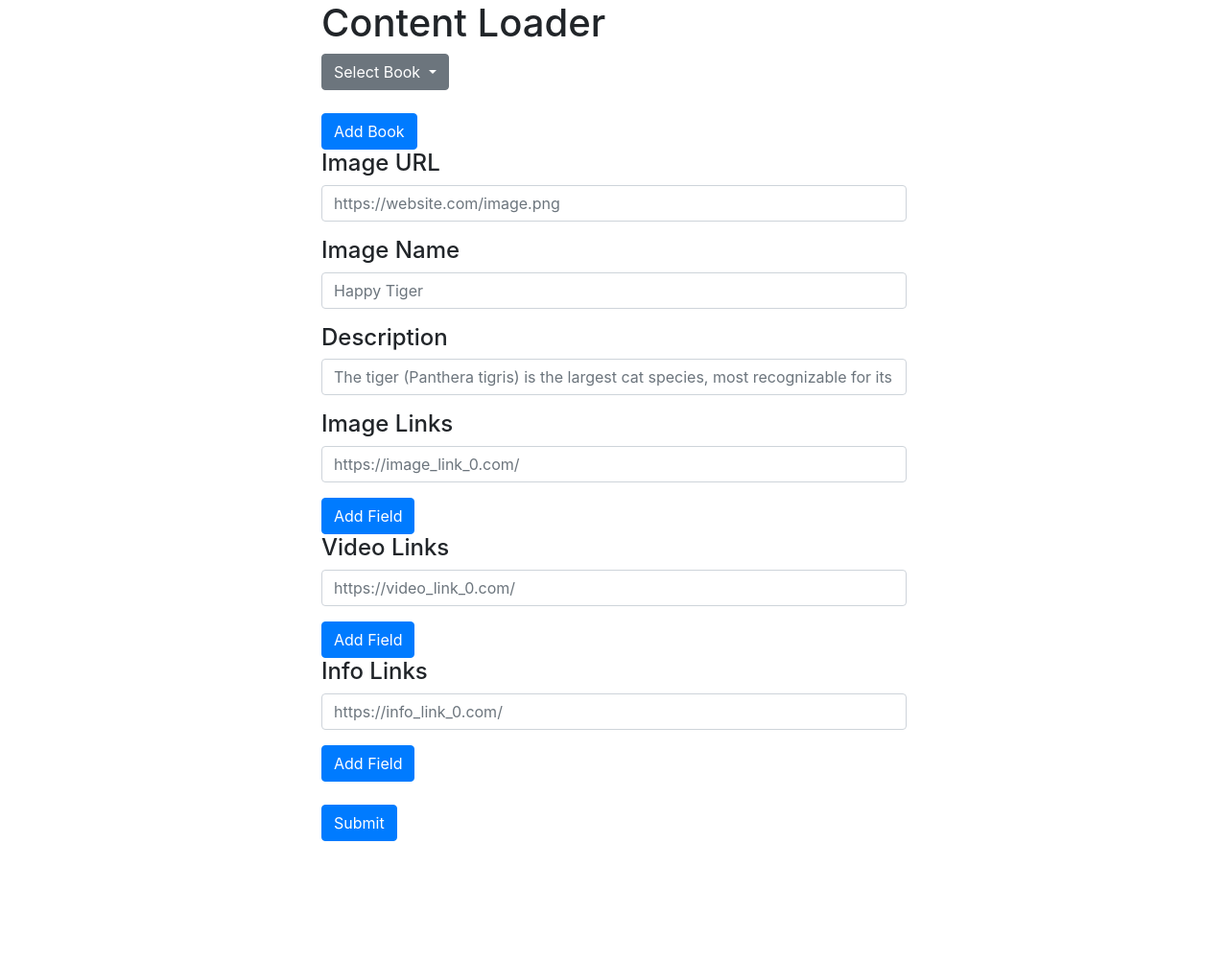
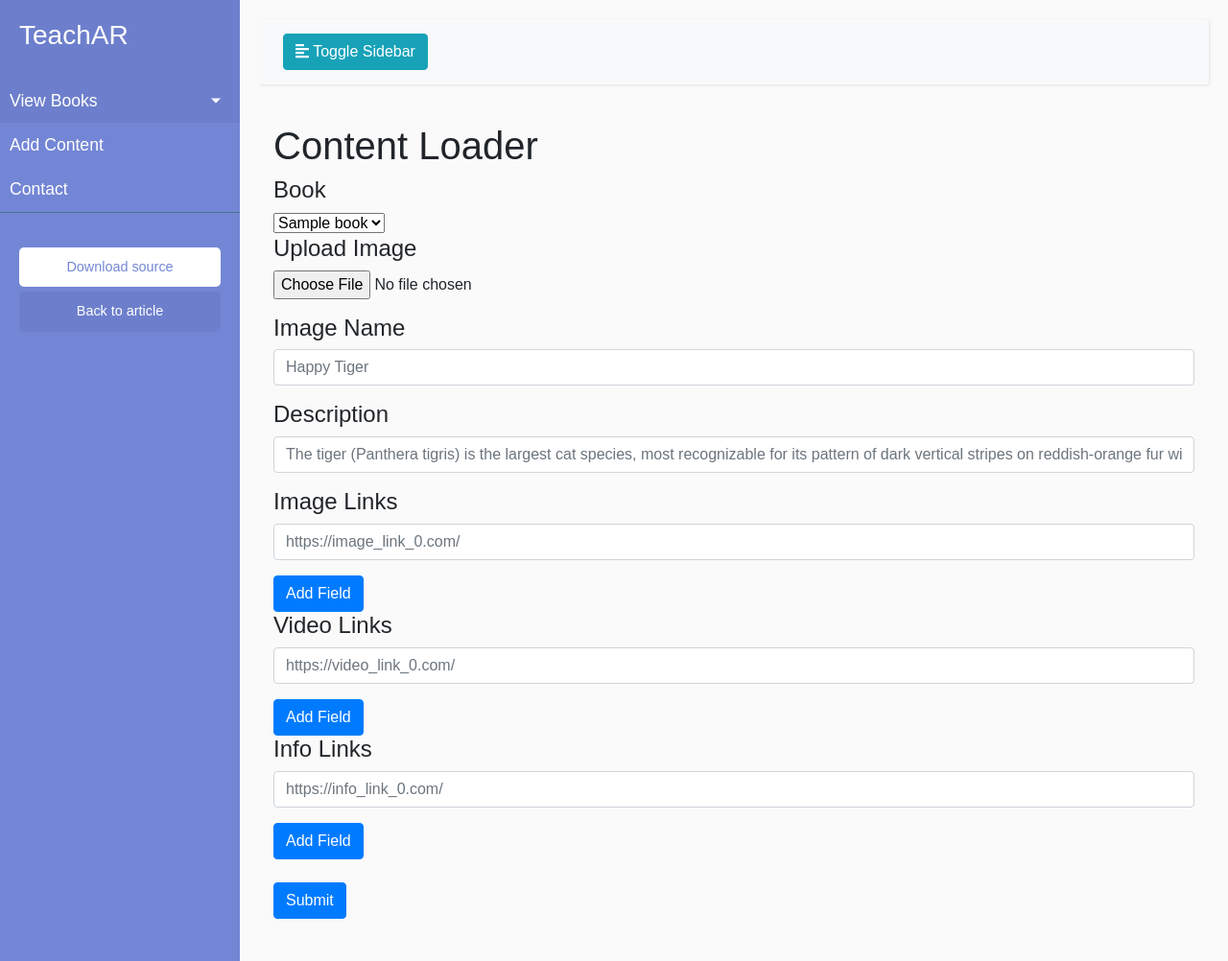
Before and after one commit to Averylamp/teachAR, a Flask app: template Web/templates/content_loader.html in a window 1280 px wide. Shown: the whole page at 96% size. Before the commit the page ends 877 px from the top, so only its background shows below. Run offline with Flask 2, Linux system fonts and the light colour scheme; the template is opened without the code that fills it: most values are stand-ins (such as "Sample title", 1, 10 or a date in 2020); some libraries are stand-ins or nearby versions.

Commit message:
progress

```diff
--- a/Web/server.py
+++ b/Web/server.py
@@ -1,4 +1,4 @@
-from flask import Flask, render_template, flash, request
+from flask import Flask, render_template, flash, request, redirect, url_for
 from wtforms import Form, TextField, TextAreaField, validators, StringField, SubmitField
 from google.cloud import firestore
 from objects import Book, Image
@@ -10,6 +10,7 @@ import glob
 
 # TODO(ethan): reove debug
 DEBUG=True
+
 app = Flask(__name__)
 app.config.from_object(__name__)
 app.config['SECRET_KEY'] = '7d441f27d441f27567d441f2b6176a'
@@ -42,7 +43,6 @@ def homepage(bookid):
     all_images = [i.to_dict() for i in images]
     books = db.collection(u"books").get()
     all_books = [i.to_dict() for i in books]
-    print(all_images)
     return render_template("index.html", images=all_images, books=all_books)
 
 if __name__ == '__main__':
--- a/Web/static/styles/content_loader.css
+++ b/Web/static/styles/content_loader.css
@@ -1,17 +1,21 @@
-html, body {
+/* html, body {
     height: 100%;
     width: 50%;
+} */
+
+body .container {
+  margin: auto;
 }
 
-html {
+/* html {
     display: table;
     margin: auto;
-}
+} */
 
-body {
+/* body {
     display: table-cell;
     vertical-align: middle;
-}
+} */
 
 .form-group .form-control {
   margin-bottom: 3px;
--- a/Web/templates/content_loader.html
+++ b/Web/templates/content_loader.html
@@ -1,42 +1,114 @@
-<!DOCTYPE html PUBLIC "-//W3C//DTD XHTML 1.0 Strict//EN" "http://www.w3.org/TR/xhtml1/DTD/xhtml1-strict.dtd">
+<!DOCTYPE html>
 <html>
+
 <head>
+    <meta charset="utf-8">
+    <meta name="viewport" content="width=device-width, initial-scale=1.0">
+    <meta http-equiv="X-UA-Compatible" content="IE=edge">
+
     <title>TeachAR</title>
-    <link rel="stylesheet" href="https://maxcdn.bootstrapcdn.com/bootstrap/4.0.0/css/bootstrap.min.css" integrity="sha384-Gn5384xqQ1aoWXA+058RXPxPg6fy4IWvTNh0E263XmFcJlSAwiGgFAW/dAiS6JXm" crossorigin="anonymous">
+
+    <!-- Bootstrap CSS CDN -->
+    <link rel="stylesheet" href="https://stackpath.bootstrapcdn.com/bootstrap/4.1.0/css/bootstrap.min.css" integrity="sha384-9gVQ4dYFwwWSjIDZnLEWnxCjeSWFphJiwGPXr1jddIhOegiu1FwO5qRGvFXOdJZ4" crossorigin="anonymous">
+    <!-- Our Custom CSS -->
+	  <link rel="stylesheet" href="{{ url_for('static', filename='style.css') }}">
+    <!-- custom css for form -->
     <link rel="stylesheet" type= "text/css" href= "{{ url_for('static', filename='styles/content_loader.css') }}">
-    <script src="https://code.jquery.com/jquery-3.2.1.slim.min.js" integrity="sha384-KJ3o2DKtIkvYIK3UENzmM7KCkRr/rE9/Qpg6aAZGJwFDMVNA/GpGFF93hXpG5KkN" crossorigin="anonymous"></script>
-    <script src="https://cdnjs.cloudflare.com/ajax/libs/popper.js/1.12.9/umd/popper.min.js" integrity="sha384-ApNbgh9B+Y1QKtv3Rn7W3mgPxhU9K/ScQsAP7hUibX39j7fakFPskvXusvfa0b4Q" crossorigin="anonymous"></script>
-    <script src="https://maxcdn.bootstrapcdn.com/bootstrap/4.0.0/js/bootstrap.min.js" integrity="sha384-JZR6Spejh4U02d8jOt6vLEHfe/JQGiRRSQQxSfFWpi1MquVdAyjUar5+76PVCmYl" crossorigin="anonymous"></script>
+    <!-- Font Awesome JS -->
+    <script defer src="https://use.fontawesome.com/releases/v5.0.13/js/solid.js" integrity="sha384-tzzSw1/Vo+0N5UhStP3bvwWPq+uvzCMfrN1fEFe+xBmv1C/AtVX5K0uZtmcHitFZ" crossorigin="anonymous"></script>
+    <script defer src="https://use.fontawesome.com/releases/v5.0.13/js/fontawesome.js" integrity="sha384-6OIrr52G08NpOFSZdxxz1xdNSndlD4vdcf/q2myIUVO0VsqaGHJsB0RaBE01VTOY" crossorigin="anonymous"></script>
 </head>
+
 <body>
+    <div class="wrapper">
+        <!-- Sidebar  -->
+        <nav id="sidebar">
+            <div class="sidebar-header">
+                <h3>TeachAR</h3>
+            </div>
 
+            <ul class="list-unstyled components">
+                <li class="active">
+                    <a href="#homeSubmenu" data-toggle="collapse" aria-expanded="false" class="dropdown-toggle">View Books</a>
+                    <ul class="collapse list-unstyled" id="homeSubmenu">
+						{% for book in books %}
+							<li>
+								<a href="/{{book.bookID}}/view_images">{{book.name}}</a>
+							</li>
+						{% endfor %}
+                    </ul>
+                </li>
+                <li>
+                    <a href="#">Add Content</a>
+                </li>
+                <li>
+                    <a href="#">Contact</a>
+                </li>
+            </ul>
+
+            <ul class="list-unstyled CTAs">
+                <li>
+                    <a href="https://bootstrapious.com/tutorial/files/sidebar.zip" class="download">Download source</a>
+                </li>
+                <li>
+                    <a href="https://bootstrapious.com/p/bootstrap-sidebar" class="article">Back to article</a>
+                </li>
+            </ul>
+        </nav>
+
+        <!-- Page Content  -->
+        <div id="content">
+
+            <nav class="navbar navbar-expand-lg navbar-light bg-light">
+                <div class="container-fluid">
+
+                    <button type="button" id="sidebarCollapse" class="btn btn-info">
+                        <i class="fas fa-align-left"></i>
+                        <span>Toggle Sidebar</span>
+                    </button>
+                    <button class="btn btn-dark d-inline-block d-lg-none ml-auto" type="button" data-toggle="collapse" data-target="#navbarSupportedContent" aria-controls="navbarSupportedContent" aria-expanded="false" aria-label="Toggle navigation">
+                        <i class="fas fa-align-justify"></i>
+                    </button>
+
+                    <div class="collapse navbar-collapse" id="navbarSupportedContent">
+                        <ul class="nav navbar-nav ml-auto">
+                            <li class="nav-item active">
+                                <a class="nav-link" href="#"></a>
+                            </li>
+                            </li>
+                        </ul>
+                    </div>
+                </div>
+            </nav>
+			<!-- add code here -->
           <div class="container">
 
             <h1>Content Loader</h1>
 
             <!-- optionally add a new book -->
-      <form  action="" method="post" role="form">
+            <form action="" method="post" role="form" enctype=multipart/form-data>
 
-        <div class="dropdown">
-          <button class="btn btn-secondary dropdown-toggle" type="button" id="dropdownMenuButton" data-toggle="dropdown" aria-haspopup="true" aria-expanded="false">
-            Select Book
-          </button>
-          <div class="dropdown-menu" aria-labelledby="dropdownMenuButton">
-            <a class="dropdown-item" href="#">Action</a>
-            <a class="dropdown-item" href="#">Another action</a>
-            <a class="dropdown-item" href="#">Something else here</a>
-          </div>
-        </div>
+              <h4>Book</h4>
+              <select id="book_selection" name="book_id">
+                {% for book in books %}
+                <option value="{{book.bookID}}">{{book.name}}</option>
+                {% endfor %}
+              </select>
 
               <br>
-        <button type="button" class="btn btn-primary" id="add_book">Add Book</button>
+              <!-- <button type="button" class="btn btn-primary" id="add_book">Add Book</button> -->
 
-        <h4>Image URL</h4>
+              <!-- <h4>Image URL</h4>
               <div class="form-group">
                 <input type="text" class="form-control" id="image_url" name="image_url" placeholder="https://website.com/image.png">
-        </div>
+              </div> -->
 
-        <div id="image_display">
+              <!-- <div id="image_display">
+              </div> -->
+
+              <h4>Upload Image</h4>
+              <div class="form-group">
+                <input type=file name=file>
               </div>
 
               <h4>Image Name</h4>
@@ -85,8 +157,23 @@
                 {% endif %}
             {% endwith %}
           </div>
+        </div>
+    </div>
 
-    <br>
+    <!-- jQuery CDN - Slim version (=without AJAX) -->
+    <script src="https://code.jquery.com/jquery-3.3.1.slim.min.js" integrity="sha384-q8i/X+965DzO0rT7abK41JStQIAqVgRVzpbzo5smXKp4YfRvH+8abtTE1Pi6jizo" crossorigin="anonymous"></script>
+    <!-- Popper.JS -->
+    <script src="https://cdnjs.cloudflare.com/ajax/libs/popper.js/1.14.0/umd/popper.min.js" integrity="sha384-cs/chFZiN24E4KMATLdqdvsezGxaGsi4hLGOzlXwp5UZB1LY//20VyM2taTB4QvJ" crossorigin="anonymous"></script>
+    <!-- Bootstrap JS -->
+    <script src="https://stackpath.bootstrapcdn.com/bootstrap/4.1.0/js/bootstrap.min.js" integrity="sha384-uefMccjFJAIv6A+rW+L4AHf99KvxDjWSu1z9VI8SKNVmz4sk7buKt/6v9KI65qnm" crossorigin="anonymous"></script>
+
+    <script type="text/javascript">
+        $(document).ready(function () {
+            $('#sidebarCollapse').on('click', function () {
+                $('#sidebar').toggleClass('active');
+            });
+        });
+    </script>
 
     <script>
 
@@ -120,20 +207,20 @@
         $("#info_link").append(string);
       });
 
-      function refresh_image() {
-        var url = $("#image_url").val();
-        console.log(url);
-        if (url != "") {
-          $("#image_display").html("<img src=\""+url+"\">");
-        }
-        else {
-          $("#image_display").html("");
-        }
-      }
+      // function refresh_image() {
+      //   var url = $("#image_url").val();
+      //   if (url != "") {
+      //     $("#image_display").html("<img src=\""+url+"\">");
+      //   }
+      //   else {
+      //     $("#image_display").html("");
+      //   }
+      // }
+
       // update the image based on the input url
-      setInterval(refresh_image, 500);
+      // setInterval(refresh_image, 500);
 
     </script>
+</body>
 
-  </body>
 </html>
--- a/Web/templates/index.html
+++ b/Web/templates/index.html
@@ -11,7 +11,7 @@
     <!-- Bootstrap CSS CDN -->
     <link rel="stylesheet" href="https://stackpath.bootstrapcdn.com/bootstrap/4.1.0/css/bootstrap.min.css" integrity="sha384-9gVQ4dYFwwWSjIDZnLEWnxCjeSWFphJiwGPXr1jddIhOegiu1FwO5qRGvFXOdJZ4" crossorigin="anonymous">
     <!-- Our Custom CSS -->
-	<link rel="stylesheet" href="{{ url_for('static', filename='style.css') }}">
+	  <link rel="stylesheet" href="{{ url_for('static', filename='style.css') }}">
 
     <!-- Font Awesome JS -->
     <script defer src="https://use.fontawesome.com/releases/v5.0.13/js/solid.js" integrity="sha384-tzzSw1/Vo+0N5UhStP3bvwWPq+uvzCMfrN1fEFe+xBmv1C/AtVX5K0uZtmcHitFZ" crossorigin="anonymous"></script>
@@ -38,7 +38,7 @@
                     </ul>
                 </li>
                 <li>
-                    <a href="#">Add Content</a>
+                    <a href="/content_loader">Add Content</a>
                 </li>
                 <li>
                     <a href="#">Contact</a>
```
Also changed, not shown: Web/content_loader.py (+46 -12 lines), Web/test.py (deleted, +0 -23 lines). Lines whose indentation alone changed are shown as unchanged.
